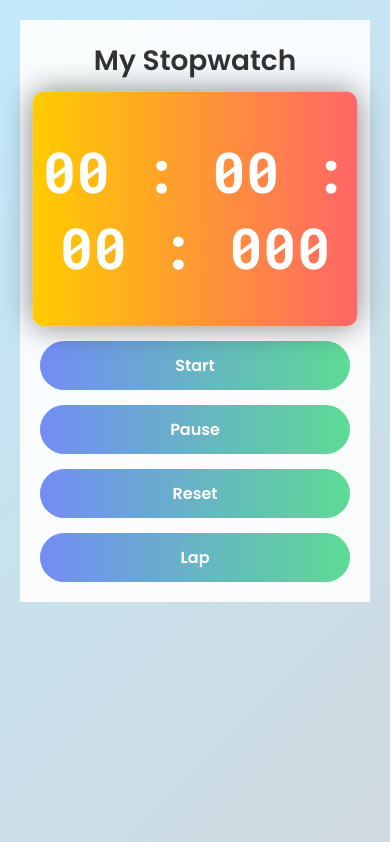
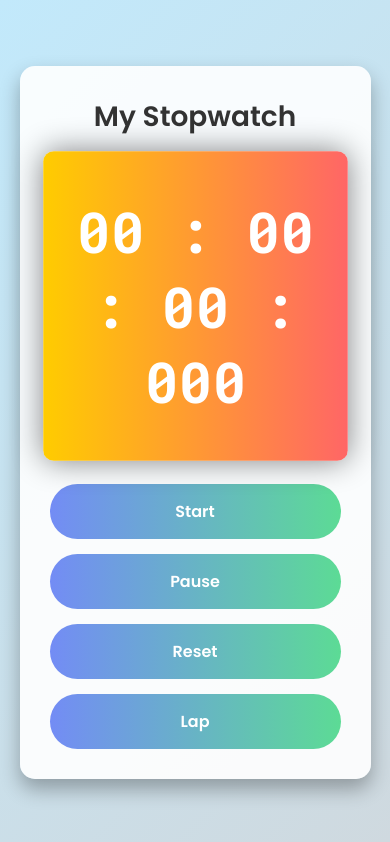
Before and after one commit to Fahad12405/Stopwatch, a plain HTML site: page index.html in a window 390 px wide. Drawn offline with Linux system fonts and the light colour scheme.

Commit message:
Update style.css

```diff
--- a/style.css
+++ b/style.css
@@ -91,35 +91,43 @@ h1 {
 }
 @media (max-width: 768px) {
     body {
-        justify-content: flex-start;
-        align-items: flex-start;
-        padding: 20px;
+        display: flex;
+        justify-content: center;
+        align-items: center;
+        height: 100vh;
+        padding: 0;
+        margin: 0;
+        background: linear-gradient(135deg, #c2e9fb, #cfd9df);
     }
 
     .container {
-        width: 100%;
-        border-radius: 0;
-        box-shadow: none;
-        padding: 20px;
+        width: 90%;
+        max-width: 400px;
+        border-radius: 15px;
+        box-shadow: 0 10px 20px rgba(0, 0, 0, 0.3);
+        padding: 30px;
+        text-align: center;
     }
 
     h1 {
         font-size: 28px;
-        margin-bottom: 15px;
+        margin-bottom: 20px;
+        color: #333;
     }
 
     .timerDisplay {
         font-size: 36px;
-        margin-bottom: 20px;
+        margin-bottom: 30px;
     }
 
     .buttons {
+        display: flex;
         flex-direction: column;
         gap: 15px;
     }
 
     .buttons button {
-        padding: 12px 24px;
+        padding: 15px 30px;
         font-size: 16px;
     }
 }
```
